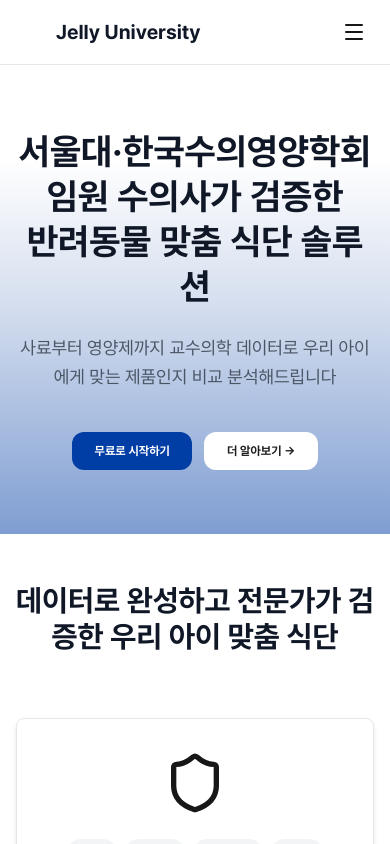
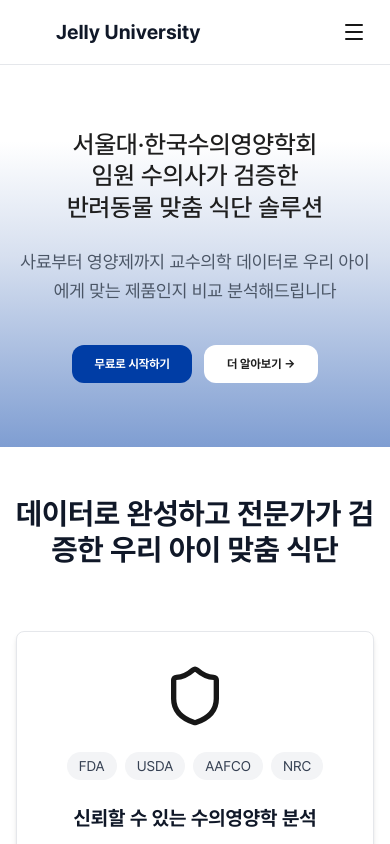
Before and after one commit to SeokHoChoi/test-jelly-univ-fe, a Next.js app: page /home in a window 390 px wide. Shown: the top 844 px of the page. Built offline with nearby package versions, Linux system fonts and the light colour scheme.

Commit message:
feat: 홈 > 제목 텍스트 수정

```diff
--- a/src/components/home/HeroSection.tsx
+++ b/src/components/home/HeroSection.tsx
@@ -9,9 +9,16 @@ const HeroSection = () => {
     }}>
       <div className="max-w-6xl mx-auto px-4 sm:px-6 lg:px-8">
         <div className="text-center">
-          <h1 className="text-4xl md:text-5xl lg:text-6xl font-bold text-gray-900 mb-6 leading-tight">
-            서울대·한국수의영양학회 임원 수의사가 검증한<br />
-            반려동물 맞춤 식단 솔루션
+          <h1 className="text-[25px] md:text-[50px] font-medium text-[#1E1E1E] mb-6 leading-tight text-center">
+            <span className="block md:hidden">
+              서울대·한국수의영양학회<br />
+              임원 수의사가 검증한<br />
+              반려동물 맞춤 식단 솔루션
+            </span>
+            <span className="hidden md:block">
+              서울대·한국수의영양학회 임원 수의사가<br />
+              검증한 반려동물 맞춤 식단 솔루션
+            </span>
           </h1>
 
           <p className="text-lg md:text-xl text-gray-600 mb-10 max-w-4xl mx-auto leading-relaxed">
```
